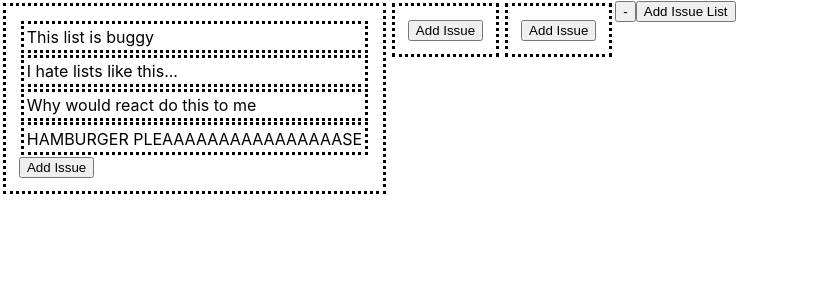
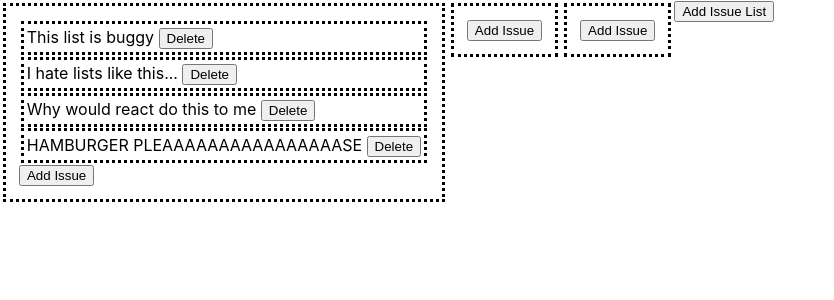
Before and after one commit to infomediadesign/sad-02-2022-project-the-secret-ingredient, a React (Create React App) app in the folder frontend/: page / in a window 1280 px wide. Shown: the top 300 px of the page, without its empty margins (0-834 px from the left). Built offline with nearby package versions, Linux system fonts and the light colour scheme.

Commit message:
Now we can add lists
But the drag drop broke... ofc

```diff
--- a/frontend/src/Views/Board.tsx
+++ b/frontend/src/Views/Board.tsx
@@ -26,21 +26,6 @@ const issueStyle: CSS.Properties = {
     margin: '0.1rem',
 };
 
-function fetchIssues(): Issue[] {
-    const testA = data;
-
-    return testA;
-}
-
-function fetchIssueLists(): IssueListTemp[] {
-    const testA = {
-        name: 'string',
-        content: fetchIssues(),
-    };
-
-    return [testA];
-}
-
 const dragReducer = produce((state: any, action: any) => {
     switch (action.type) {
         case 'MOVE': {
@@ -51,8 +36,40 @@ const dragReducer = produce((state: any, action: any) => {
             return;
         }
         case 'ADDITEM': {
-            console.log('FUCK THIS LIST');
-            return { items: data2 };
+            let itemRef = action.pass;
+            test[action.myIndex] = new Array();
+            if (action.myData != null && action.myData.length > 0) {
+                action.myData.map((item: Issue) => {
+                    test[action.myIndex].push(item);
+                });
+            }
+
+            console.log(action.pass);
+            issueIdIncrement++;
+            test[action.myIndex].push({
+                id: issueIdIncrement.toString(),
+                content: 'Test' + issueIdIncrement.toString(),
+            });
+            let testL: Issue[] = Array.from(test[action.myIndex]);
+            let wird = { items: test[0], items2: test[1], items3: test[2] };
+            return wird;
+        }
+        case 'UPDATE': {
+            test[0] = action.myData1;
+            test[1] = action.myData2;
+            test[2] = action.myData3;
+
+            return issueListsNames.map((item) => {
+                return { [item]: test[0] };
+            });
+        }
+        case 'UPDATELISTS': {
+            let wird = issueListsNames.map((item, index) => {
+                return { [item]: state[item] };
+            });
+            console.log(wird);
+
+            return wird;
         }
         default:
             throw new Error();
@@ -60,12 +77,13 @@ const dragReducer = produce((state: any, action: any) => {
 });
 
 let issueIdIncrement = 6;
+let issueListsNames: string[] = ['items', 'items2', 'items3'];
 
 function App() {
     const [test, setTest] = useState(data);
     const [state, dispatch] = useReducer(dragReducer, initialState);
 
-    const onDragEnd = useCallback((result: any) => {
+    function useCallback(result: any) {
         if (result.reason === 'DROP') {
             if (!result.destination) {
                 return;
@@ -78,95 +96,58 @@ function App() {
                 toIndex: result.destination.index,
             });
         }
-    }, []);
+    }
 
     return (
         <div>
-            <button onClick={() => dispatch({ type: 'ADDITEM' })}>-</button>
-            <button>Add Issue List</button>
-            <DragDropContext onDragEnd={onDragEnd}>
-                <Droppable droppableId="items" type="PERSON">
-                    {(provided, snapshot) => {
-                        return (
-                            <div style={horizontalList} ref={provided.innerRef} {...provided.droppableProps}>
-                                {state.items?.map((issue: Issue, index: number) => arrangeIssueInList(issue, index))}
-                                {provided.placeholder}
-                                <button
-                                    onClick={() => {
-                                        issueIdIncrement++;
-                                        data.map(() => [
-                                            ...test,
-                                            {
-                                                id: issueIdIncrement.toString(),
-                                                content: 'This list is buggy',
-                                            },
-                                        ]);
-                                    }}
-                                >
-                                    Add Issue
-                                </button>
-                            </div>
-                        );
-                    }}
-                </Droppable>
-                <Droppable droppableId="items2" type="PERSON">
-                    {(provided, snapshot) => {
-                        return (
-                            <div style={horizontalList} ref={provided.innerRef} {...provided.droppableProps}>
-                                {state.items2?.map((issue: Issue, index: number) => arrangeIssueInList(issue, index))}
-                                {provided.placeholder}
-                                <button
-                                    onClick={() => {
-                                        issueIdIncrement++;
-                                        setTest(() => [
-                                            ...test,
-                                            {
-                                                id: issueIdIncrement.toString(),
-                                                content: 'This list is buggy',
-                                            },
-                                        ]);
-                                    }}
-                                >
-                                    Add Issue
-                                </button>
-                            </div>
-                        );
-                    }}
-                </Droppable>
-                <Droppable droppableId="items3" type="PERSON">
-                    {(provided, snapshot) => {
-                        return (
-                            <div style={horizontalList} ref={provided.innerRef} {...provided.droppableProps}>
-                                {state.items3?.map((issue: Issue, index: number) => arrangeIssueInList(issue, index))}
-                                {provided.placeholder}
-                                <button
-                                    onClick={() => {
-                                        issueIdIncrement++;
-                                        setTest(() => [
-                                            ...test,
-                                            {
-                                                id: issueIdIncrement.toString(),
-                                                content: 'This list is buggy',
-                                            },
-                                        ]);
-                                    }}
-                                >
-                                    Add Issue
-                                </button>
-                            </div>
-                        );
-                    }}
-                </Droppable>
+            <button
+                onClick={() => {
+                    issueListsNames.push('items' + issueIdIncrement++);
+                    dispatch({ type: 'UPDATELISTS', me: state });
+                }}
+            >
+                Add Issue List
+            </button>
+            <DragDropContext
+                onDragEnd={(e) => {
+                    useCallback(e);
+                }}
+            >
+                {issueListsNames.map((item, index) => {
+                    return arrangeDataInDragDropList(state, item, index);
+                })}
             </DragDropContext>
         </div>
     );
 
-    function arrangeDragDropForIssueList(provided: any, state: any, mapItem: any) {
+    function arrangeDataInDragDropList(state: any, item: string, index: number) {
+        return (
+            <Droppable droppableId={'items' + index} type="PERSON">
+                {(provided, snapshot) => {
+                    return arrangeDragDropForIssueList(provided, state, state[item], index);
+                }}
+            </Droppable>
+        );
+    }
+
+    function arrangeDragDropForIssueList(provided: any, state: any, mapItem: Issue[], index: any): JSX.Element {
         return (
             <div style={horizontalList} ref={provided.innerRef} {...provided.droppableProps}>
-                {mapItem?.map((person: any, index: any) => arrangeIssueInList(person, index))}
+                {mapItem?.map((issue: Issue, index: number) => arrangeIssueInList(issue, index))}
                 {provided.placeholder}
-                <button onClick={() => {}}>Add Issue</button>
+                <button
+                    onClick={() => {
+                        dispatch({
+                            type: 'UPDATE',
+                            myData1: state.items,
+                            myData2: state.items2,
+                            myData3: state.items3,
+                        });
+                        dispatch({ type: 'ADDITEM', pass: 'items', myIndex: 0, myData: state.items });
+                    }}
+                >
+                    Add Issue
+                </button>
             </div>
         );
     }
@@ -184,7 +165,8 @@ function arrangeIssue(provided: DraggableProvided, issue: Issue) {
     return (
         <div ref={provided.innerRef} {...provided.draggableProps} {...provided.dragHandleProps}>
             <div style={issueStyle}>
-                <span>{issue.content}</span>
+                <span>{issue.content + ' '}</span>
+                <button>Delete</button>
             </div>
         </div>
     );
@@ -216,6 +198,8 @@ export const data2: Issue[] = [
     },
 ];
 const initialState = { items: data };
+let test: Issue[][] = new Array();
+
 export default App;
 
 ReactDOM.render(<App />, document.getElementById('root'));
```
